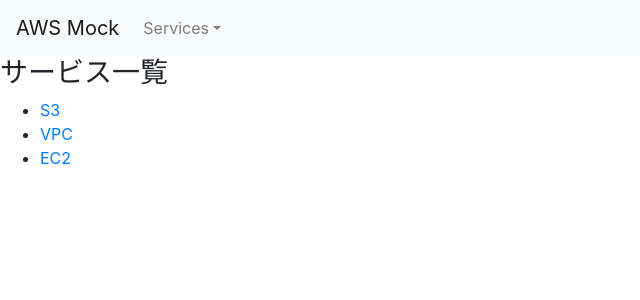
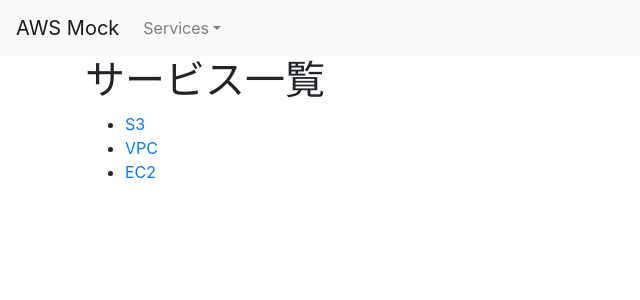
Before and after one commit to y-u-t-a/localstack-console, a React (Create React App) app: page / in a window 1280 px wide. Shown: the top 300 px of the page, without its empty margins (0-640 px from the left). Built offline with nearby package versions, Linux system fonts and the light colour scheme.

Commit message:
Top のデザインを S3 に合わせる

```diff
--- a/src/top/Top.tsx
+++ b/src/top/Top.tsx
@@ -1,18 +1,19 @@
 import React from 'react'
 import Const from '../common/Const'
+import { Container } from 'react-bootstrap'
 
 export default class Top extends React.Component {
   render() {
     document.title = Const.BASE_PAGE_TITLE
     return (
-      <div>
-        <h3>サービス一覧</h3>
+      <Container>
+        <h1>サービス一覧</h1>
         <ul>
           <li><a href="/s3">S3</a></li>
           <li><a href="/vpc">VPC</a></li>
           <li><a href="/ec2">EC2</a></li>
         </ul>
-      </div>
+      </Container>
     )
   }
 }
```
